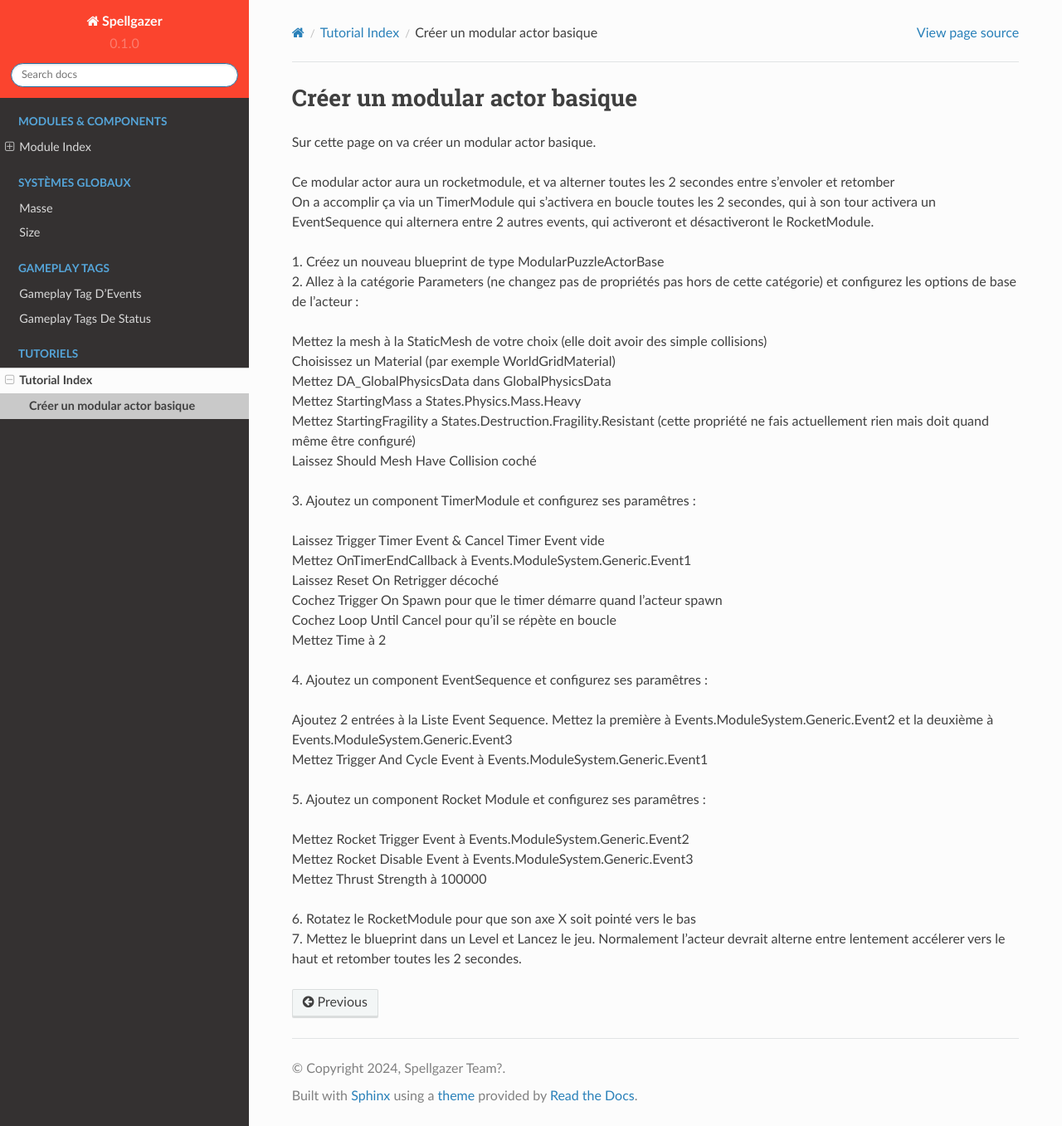
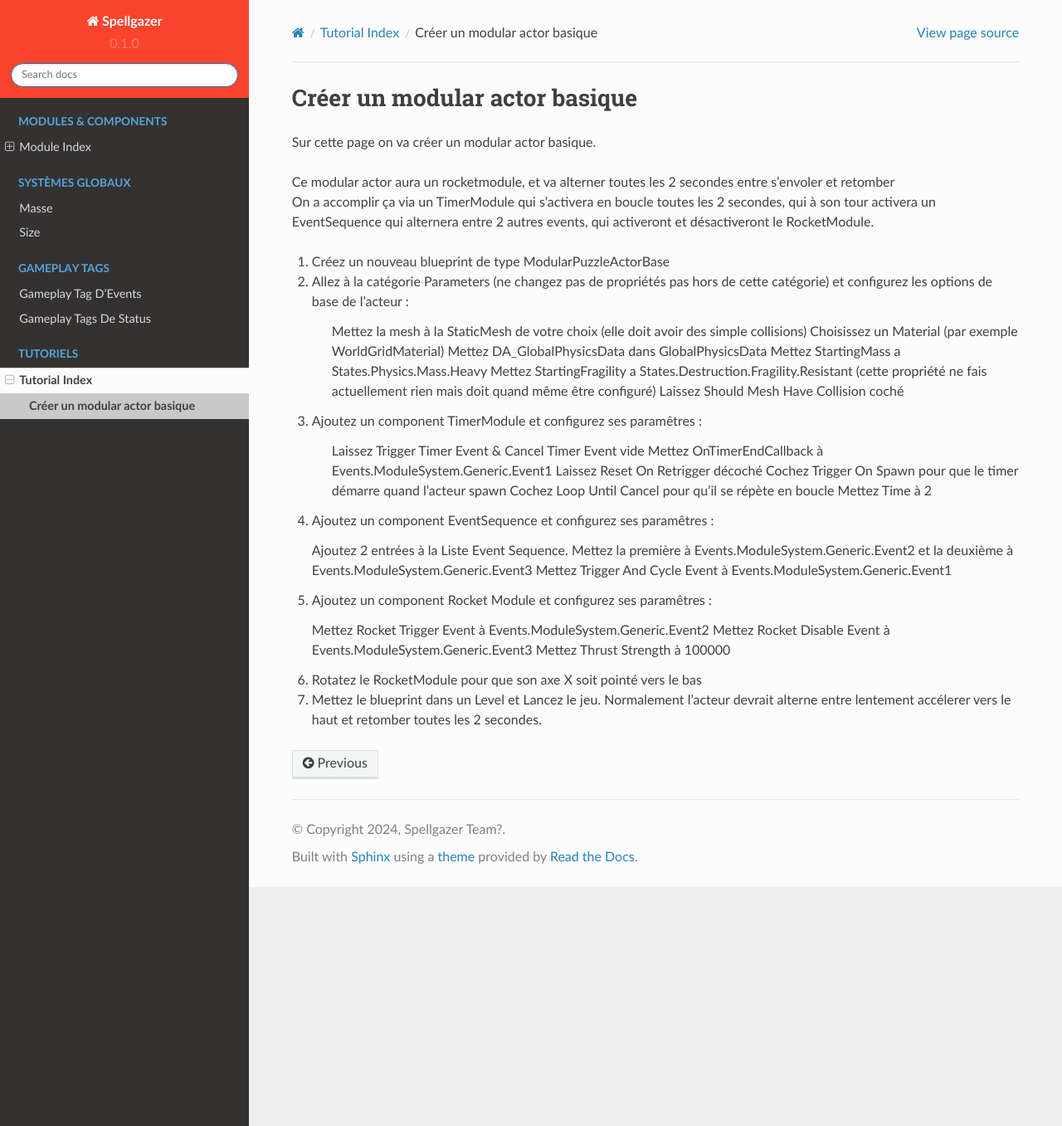
Before and after one commit to PaperMartin/SpellgazerDoc, a Sphinx documentation site: the page built from docs/source/Tutorials/ModularActorBasics.rst, in a window 1280 px wide and 1357 px high. Shown: the whole window at 83% size. Built offline with Sphinx 7.4.7 and the Read the Docs theme 2.0.0, drawn with Linux system fonts in a browser that asks for light colours.

Commit message:
bsdhqsvbh

```diff
--- a/docs/source/Tutorials/ModularActorBasics.rst
+++ b/docs/source/Tutorials/ModularActorBasics.rst
@@ -6,35 +6,35 @@ Créer un modular actor basique
 | Ce modular actor aura un rocketmodule, et va alterner toutes les 2 secondes entre s'envoler et retomber
 | On a accomplir ça via un TimerModule qui s'activera en boucle toutes les 2 secondes, qui à son tour activera un EventSequence qui alternera entre 2 autres events, qui activeront et désactiveront le RocketModule.
 
-| 1. Créez un nouveau blueprint de type ModularPuzzleActorBase
-| 2. Allez à la catégorie Parameters (ne changez pas de propriétés pas hors de cette catégorie) et configurez les options de base de l'acteur :
+1. Créez un nouveau blueprint de type ModularPuzzleActorBase
+2. Allez à la catégorie Parameters (ne changez pas de propriétés pas hors de cette catégorie) et configurez les options de base de l'acteur :
 
-|    Mettez la mesh à la StaticMesh de votre choix (elle doit avoir des simple collisions)
-|    Choisissez un Material (par exemple WorldGridMaterial)
-|    Mettez DA_GlobalPhysicsData dans GlobalPhysicsData
-|    Mettez StartingMass a States.Physics.Mass.Heavy
-|    Mettez StartingFragility a States.Destruction.Fragility.Resistant (cette propriété ne fais actuellement rien mais doit quand même être configuré)
-|    Laissez Should Mesh Have Collision coché
+    Mettez la mesh à la StaticMesh de votre choix (elle doit avoir des simple collisions)
+    Choisissez un Material (par exemple WorldGridMaterial)
+    Mettez DA_GlobalPhysicsData dans GlobalPhysicsData
+    Mettez StartingMass a States.Physics.Mass.Heavy
+    Mettez StartingFragility a States.Destruction.Fragility.Resistant (cette propriété ne fais actuellement rien mais doit quand même être configuré)
+    Laissez Should Mesh Have Collision coché
 
-| 3. Ajoutez un component TimerModule et configurez ses paramêtres :
+3. Ajoutez un component TimerModule et configurez ses paramêtres :
 
-|    Laissez Trigger Timer Event & Cancel Timer Event vide
-|    Mettez OnTimerEndCallback à Events.ModuleSystem.Generic.Event1
-|    Laissez Reset On Retrigger décoché
-|    Cochez Trigger On Spawn pour que le timer démarre quand l'acteur spawn
-|    Cochez Loop Until Cancel pour qu'il se répète en boucle
-|    Mettez Time à 2
+    Laissez Trigger Timer Event & Cancel Timer Event vide
+    Mettez OnTimerEndCallback à Events.ModuleSystem.Generic.Event1
+    Laissez Reset On Retrigger décoché
+    Cochez Trigger On Spawn pour que le timer démarre quand l'acteur spawn
+    Cochez Loop Until Cancel pour qu'il se répète en boucle
+    Mettez Time à 2
 
-| 4. Ajoutez un component EventSequence et configurez ses paramêtres :
+4. Ajoutez un component EventSequence et configurez ses paramêtres :
 
-|    Ajoutez 2 entrées à la Liste Event Sequence. Mettez la première à Events.ModuleSystem.Generic.Event2 et la deuxième à Events.ModuleSystem.Generic.Event3
-|    Mettez Trigger And Cycle Event à Events.ModuleSystem.Generic.Event1
+   Ajoutez 2 entrées à la Liste Event Sequence. Mettez la première à Events.ModuleSystem.Generic.Event2 et la deuxième à Events.ModuleSystem.Generic.Event3
+   Mettez Trigger And Cycle Event à Events.ModuleSystem.Generic.Event1
 
-| 5. Ajoutez un component Rocket Module et configurez ses paramêtres :
+5. Ajoutez un component Rocket Module et configurez ses paramêtres :
 
-|    Mettez Rocket Trigger Event à Events.ModuleSystem.Generic.Event2
-|    Mettez Rocket Disable Event à Events.ModuleSystem.Generic.Event3
-|    Mettez Thrust Strength à 100000
+   Mettez Rocket Trigger Event à Events.ModuleSystem.Generic.Event2
+   Mettez Rocket Disable Event à Events.ModuleSystem.Generic.Event3
+   Mettez Thrust Strength à 100000
 
-| 6. Rotatez le RocketModule pour que son axe X soit pointé vers le bas
-| 7. Mettez le blueprint dans un Level et Lancez le jeu. Normalement l'acteur devrait alterne entre lentement accélerer vers le haut et retomber toutes les 2 secondes.
+6. Rotatez le RocketModule pour que son axe X soit pointé vers le bas
+7. Mettez le blueprint dans un Level et Lancez le jeu. Normalement l'acteur devrait alterne entre lentement accélerer vers le haut et retomber toutes les 2 secondes.
```
